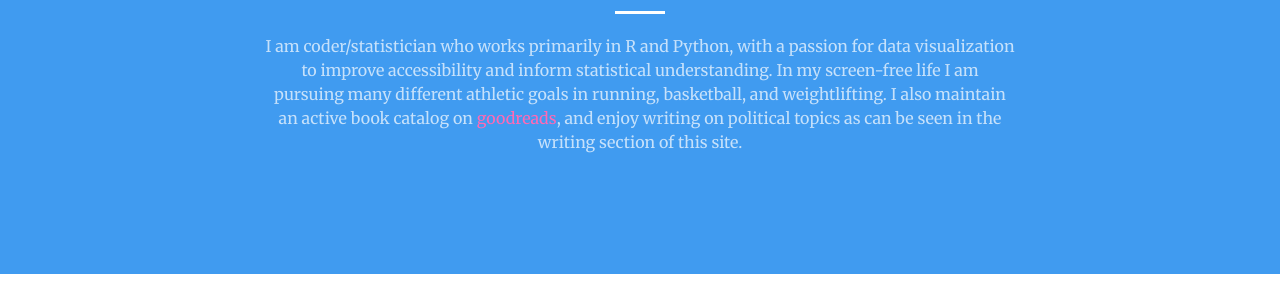
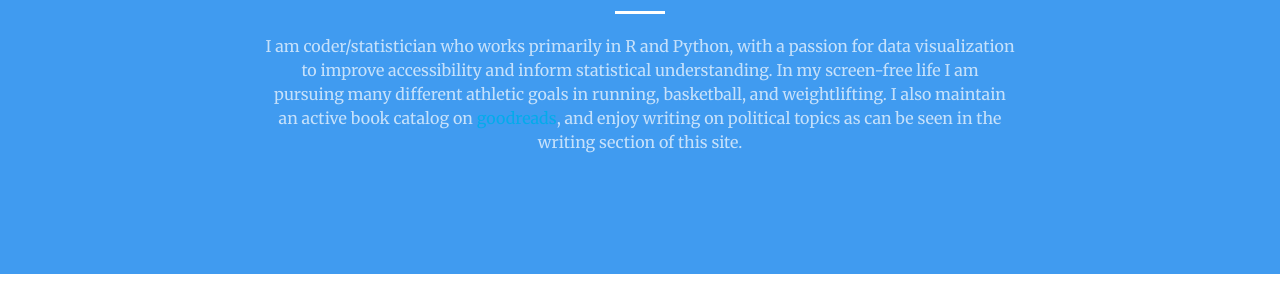
Before and after one commit to dungates/dungates.github.io, a Jekyll site: the page built from index.html, in a window 1280 px wide and 900 px high, scrolled down 892 px. Shown: the part 150-450 px from the top of the window. Built offline with Jekyll 4.4.1, drawn with Linux system fonts in a browser that asks for light colours.

Commit message:
actually fix link color

```diff
--- a/_includes/about.html
+++ b/_includes/about.html
@@ -4,7 +4,7 @@
             <div class="col-lg-8 col-lg-offset-2 text-center">
                 <h2 class="section-heading">Coder 🧑‍💻 • Athlete 🏋️‍♀️ • Emoji Enthusiast 🧍 </h2>
                 <hr class="light">
-                <p class="text-faded">I am coder/statistician who works primarily in R and Python, with a passion for data visualization to improve accessibility and inform statistical understanding. In my screen-free life I am pursuing many different athletic goals in running, basketball, and weightlifting. I also maintain an active book catalog on <a style='color:hotpink' href = "https://www.goodreads.com/user/show/23893690-duncan">goodreads</a>, and enjoy writing on political topics as can be seen in the writing section of this site.</p>
+                <p class="text-faded">I am coder/statistician who works primarily in R and Python, with a passion for data visualization to improve accessibility and inform statistical understanding. In my screen-free life I am pursuing many different athletic goals in running, basketball, and weightlifting. I also maintain an active book catalog on <a style='color:#04abeb' href = "https://www.goodreads.com/user/show/23893690-duncan">goodreads</a>, and enjoy writing on political topics as can be seen in the writing section of this site.</p>
             </div>
         </div>
     </div>
```
